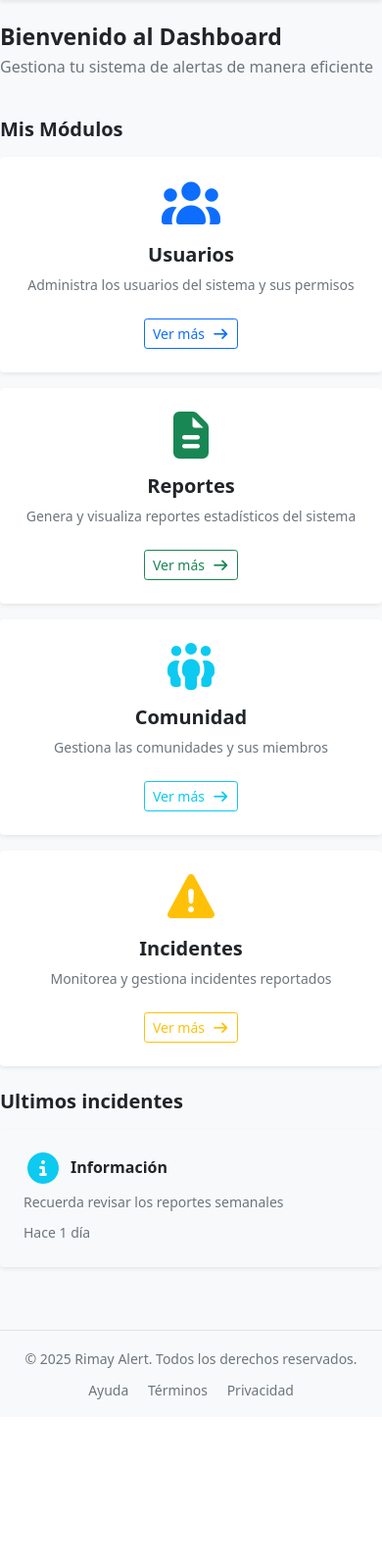
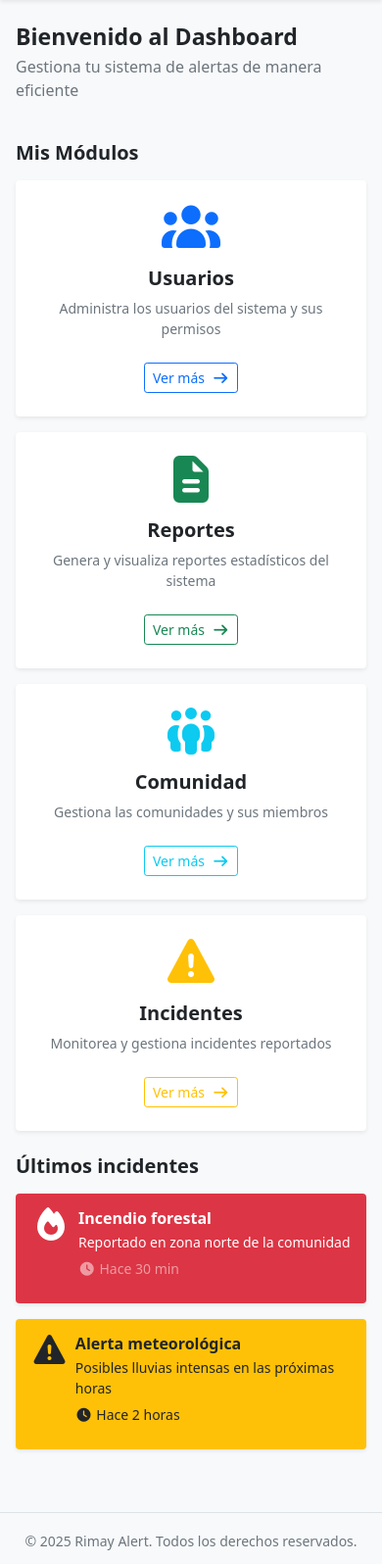
Before and after one commit to RimayAlert/rimayalert-backend, a Django app: template core/dashboard/templates/dashboard/dashboard.html in a window 390 px wide. Shown: the part 56-1652 px from the top of the page at 98% size. Before the commit the page ends 1484 px from the top, so only its background shows below. Run offline with Django 5.2, Linux system fonts and the light colour scheme; the template is opened without the code that fills it, so the values that code supplies are empty; some libraries are stand-ins or nearby versions.

Commit message:
feat(dashboard): update dashboard layout with new responsive design and additional modules

```diff
--- a/core/dashboard/templates/dashboard/dashboard.html
+++ b/core/dashboard/templates/dashboard/dashboard.html
@@ -9,10 +9,13 @@
     </div>
 
     <div class="row">
+        <!-- Columna de Módulos -->
         <div class="col-lg-9 mb-4">
             <h2 class="h5 fw-bold mb-3">Mis Módulos</h2>
+            <div class="container-fluid px-0">
                 <div class="row g-3">
-                <div class="col-md-6 col-lg-4">
+                    <!-- Módulo Usuarios -->
+                    <div class="col-12 col-md-6 col-lg-4">
                         <div class="card h-100 border-0 shadow-sm hover-card">
                             <div class="card-body text-center p-4">
                                 <div class="mb-3">
@@ -29,7 +32,8 @@
                         </div>
                     </div>
 
-                <div class="col-md-6 col-lg-4">
+                    <!-- Módulo Reportes -->
+                    <div class="col-12 col-md-6 col-lg-4">
                         <div class="card h-100 border-0 shadow-sm hover-card">
                             <div class="card-body text-center p-4">
                                 <div class="mb-3">
@@ -46,7 +50,8 @@
                         </div>
                     </div>
 
-                <div class="col-md-6 col-lg-4">
+                    <!-- Módulo Comunidad -->
+                    <div class="col-12 col-md-6 col-lg-4">
                         <div class="card h-100 border-0 shadow-sm hover-card">
                             <div class="card-body text-center p-4">
                                 <div class="mb-3">
@@ -63,7 +68,8 @@
                         </div>
                     </div>
 
-                <div class="col-md-6 col-lg-4">
+                    <!-- Módulo Incidentes -->
+                    <div class="col-12 col-md-6 col-lg-4">
                         <div class="card h-100 border-0 shadow-sm hover-card">
                             <div class="card-body text-center p-4">
                                 <div class="mb-3">
@@ -81,20 +87,41 @@
                     </div>
                 </div>
             </div>
+        </div>
 
-        <!-- Banner lateral -->
+        <!-- Columna de Últimos incidentes -->
         <div class="col-lg-3 mb-4">
-            <h2 class="h5 fw-bold mb-3">Ultimos incidentes</h2>
-            <div class="card border-0 shadow-sm mb-3 bg-light">
-                <div class="card-body p-4">
-                    <div class="d-flex align-items-center mb-2">
-                        <i class="fas fa-info-circle fa-2x me-2 text-info"></i>
-                        <h6 class="card-title mb-0 fw-bold">Información</h6>
+            <h2 class="h5 fw-bold mb-3">Últimos incidentes</h2>
+
+            <!-- Incidente 1 -->
+            <div class="card border-0 shadow-sm mb-3 bg-danger text-white">
+                <div class="card-body p-3">
+                    <div class="d-flex align-items-start mb-2">
+                        <i class="fas fa-fire fa-2x me-2"></i>
+                        <div>
+                            <h6 class="card-title mb-1 fw-bold">Incendio forestal</h6>
+                            <p class="card-text small mb-1">
+                                Reportado en zona norte de la comunidad
+                            </p>
+                            <small class="text-white-50"><i class="fas fa-clock me-1"></i>Hace 30 min</small>
                         </div>
-                    <p class="card-text small text-muted mb-2">
-                        Recuerda revisar los reportes semanales
+                    </div>
+                </div>
+            </div>
+
+            <!-- Incidente 2 -->
+            <div class="card border-0 shadow-sm mb-3 bg-warning text-dark">
+                <div class="card-body p-3">
+                    <div class="d-flex align-items-start mb-2">
+                        <i class="fas fa-exclamation-triangle fa-2x me-2"></i>
+                        <div>
+                            <h6 class="card-title mb-1 fw-bold">Alerta meteorológica</h6>
+                            <p class="card-text small mb-1">
+                                Posibles lluvias intensas en las próximas horas
                             </p>
-                    <small class="text-muted">Hace 1 día</small>
+                            <small class="text-dark-50"><i class="fas fa-clock me-1"></i>Hace 2 horas</small>
+                        </div>
+                    </div>
                 </div>
             </div>
         </div>
--- a/static/css/globals.css
+++ b/static/css/globals.css
@@ -1,5 +1,77 @@
 body {
     background-color: #f8f9fa;
+}
+
+.h-dvh {
+    height: 100dvh;
+}
+
+.min-h-dvh {
+    min-height: 100dvh;
+}
+
+.max-h-dvh {
+    max-height: 100dvh;
+}
+
+.h-lvh {
+    height: 100lvh;
+}
+
+.min-h-lvh {
+    min-height: 100lvh;
+}
+
+.max-h-lvh {
+    max-height: 100lvh;
+}
+
+.h-svh {
+    height: 100svh;
+}
+
+.min-h-svh {
+    min-height: 100svh;
+}
+
+.max-h-svh {
+    max-height: 100svh;
+}
+
+.w-dvw {
+    width: 100dvw;
+}
+
+.min-w-dvw {
+    min-width: 100dvw;
+}
+
+.max-w-dvw {
+    max-width: 100dvw;
+}
+
+.w-lvw {
+    width: 100lvw;
+}
+
+.min-w-lvw {
+    min-width: 100lvw;
+}
+
+.max-w-lvw {
+    max-width: 100lvw;
+}
+
+.w-svw {
+    width: 100svw;
+}
+
+.min-w-svw {
+    min-width: 100svw;
+}
+
+.max-w-svw {
+    max-width: 100svw;
 }
 
 .hover-card {
--- a/templates/layouts/base_app.html
+++ b/templates/layouts/base_app.html
@@ -12,6 +12,7 @@
     <link rel="stylesheet" href="{% static 'lib/fonts/fontawesome/css/all.min.css' %}">
     <!-- Custom CSS -->
     <link rel="stylesheet" href="{% static 'css/globals.css' %}">
+
     {% block extra_css %}
     {% endblock %}
 
--- a/templates/layouts/base_dashboard.html
+++ b/templates/layouts/base_dashboard.html
@@ -3,9 +3,9 @@
 {% block app %}
     {% include "components/navbar/navbar.html" %}
     <div class="container-fluid p-0">
-        <div class="row g-0 justify-content-center">
-            <main class="col-12" style="min-height: calc(100vh - 56px);">
-                <div class="container py-4">
+        <div class="row g-0">
+            <main class="col-12 min-h-dvh">
+                <div class="container-fluid px-3 px-md-4 py-4">
                     {% block content %}
                     {% endblock %}
                 </div>
```
Lines whose indentation alone changed are shown as unchanged.
